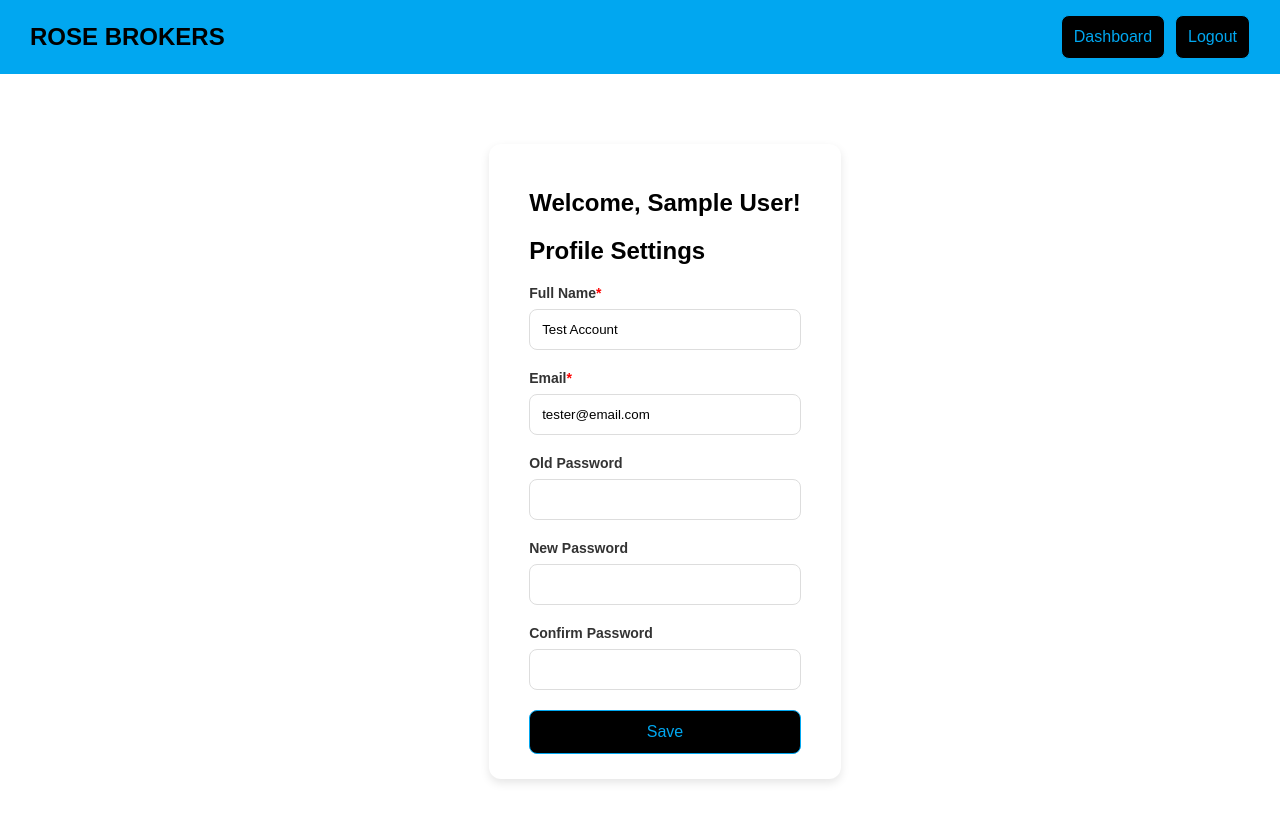
After one commit to Theo-Asamp/Mortgage-Quotation-System, a PHP site: page /settings.php in a window 1280 px wide. The commit adds this page. Run offline with PHP 8.4, Linux system fonts and the light colour scheme; the visitor is signed in with stand-in values (Sample User, id 1); data comes from the database, SQL or seed files in the repository; both versions use the stored data as it was after the commit.

Commit message:
Adding Profile Settings

```diff
--- a/dashboard.php
+++ b/dashboard.php
@@ -25,10 +25,8 @@ if (!isset($_SESSION['user_id'])) {
 
     <header class="navbar">
         <h1 class="navbar__title">ROSE BROKERS</h1>
-        <ul>
-            <li><class="dropbox">
-        </ul>
         <div class="navbar__buttons">
+            <a href="settings.php"><button class="btn btn--register">Account Settings</button></a>
             <a href="logout.php"><button class="btn btn--register">Logout</button></a>
         </div>
     </header>
--- /dev/null
+++ b/settings.php
@@ -0,0 +1,124 @@
+<?php
+session_start();
+include 'db.php';
+
+// Redirect if not logged in
+if (!isset($_SESSION['user_id'])) {
+    header("Location: login.php");
+    exit();
+}
+
+// Fetch current user data
+$user_id = $_SESSION['user_id'];
+$stmt = $conn->prepare("SELECT FullName, Email FROM Users WHERE UserId = ?");
+$stmt->execute([$user_id]);
+$user = $stmt->fetch(PDO::FETCH_ASSOC);
+
+if ($_SERVER["REQUEST_METHOD"] == "POST") {
+    $fullname = $_POST['FullName'];
+    $email = $_POST['email'];
+    $old_password = $_POST['old_password'];
+    $new_password = $_POST['new_password'];
+    $confirm_password = $_POST['confirm_password'];
+
+    // Check if the email or name is changed
+    $update_query = "UPDATE Users SET FullName = ?, Email = ? WHERE UserId = ?";
+    $update_params = [$fullname, $email, $user_id];
+
+    // Handle password change
+    if (!empty($old_password) && !empty($new_password) && !empty($confirm_password)) {
+        // Fetch current password hash
+        $stmt = $conn->prepare("SELECT Password FROM Users WHERE UserId = ?");
+        $stmt->execute([$user_id]);
+        $user_data = $stmt->fetch(PDO::FETCH_ASSOC);
+
+        if (password_verify($old_password, $user_data['Password'])) {
+            if ($new_password === $confirm_password) {
+                // Hash the new password
+                $hashed_password = password_hash($new_password, PASSWORD_DEFAULT);
+                $update_query = "UPDATE Users SET FullName = ?, Email = ?, Password = ? WHERE UserId = ?";
+                $update_params = [$fullname, $email, $hashed_password, $user_id];
+            } else {
+                $error = "New passwords do not match.";
+            }
+        } else {
+            $error = "Old password is incorrect.";
+        }
+    }
+
+    if (!isset($error)) {
+        try {
+            $stmt = $conn->prepare($update_query);
+            $stmt->execute($update_params);
+
+            // Update session data
+            $_SESSION['fullname'] = $fullname;
+
+            $success = "Profile updated successfully!";
+        } catch (PDOException $e) {
+            $error = "Error: " . $e->getMessage();
+        }
+    }
+}
+?>
+
+<!DOCTYPE html>
+<html lang="en">
+
+<head>
+    <meta charset="UTF-8">
+    <meta name="viewport" content="width=device-width, initial-scale=1.0">
+    <link rel="stylesheet" href="css/global.css" />
+    <title>Rose Mortgages Profile</title>
+</head>
+
+<body>
+
+<header class="navbar">
+    <h1 class="navbar__title">ROSE BROKERS</h1>
+    <div class="navbar__buttons">
+        <a href="dashboard.php"><button class="btn btn--register">Dashboard</button></a>
+        <a href="logout.php"><button class="btn btn--register">Logout</button></a>
+    </div>
+</header>
+
+<section class="intro-section">
+    <div class="intro-section__content">
+        <h1>Welcome, <?php echo htmlspecialchars($_SESSION['fullname']); ?>!</h1>
+        <div class="register-section">
+            <h2>Profile Settings</h2>
+
+            <?php if (isset($error)) echo "<p style='color: red;'>$error</p>"; ?>
+            <?php if (isset($success)) echo "<p style='color: green;'>$success</p>"; ?>
+
+            <form class="login-form" method="POST">
+                <label for="FullName">Full Name<span style="color: red;">*</span></label>
+                <input type="text" id="FullName" name="FullName" value="<?php echo htmlspecialchars($user['FullName']); ?>" required>
+
+                <label for="email">Email<span style="color: red;">*</span></label>
+                <input type="email" id="email" name="email" value="<?php echo htmlspecialchars($user['Email']); ?>" required>
+
+                <label for="old_password">Old Password</label>
+                <input type="password" id="old_password" name="old_password">
+
+                <label for="new_password">New Password</label>
+                <input type="password" id="new_password" name="new_password">
+
+                <label for="confirm_password">Confirm Password</label>
+                <input type="password" id="confirm_password" name="confirm_password">
+
+                <button type="submit" class="btn btn--register">Save</button>
+            </form>
+        </div>
+    </div>
+</section>
+
+<footer class="footer">
+    <p class="footer__text">
+        <a href="/about.html">About</a> | <a href="/privacy.html">Privacy Policy</a> |
+        <a href="/terms.html">Terms of Use</a> | <a href="/contact.html">Contact Us</a>
+    </p>
+</footer>
+
+</body>
+</html>
```
Also changed, not shown: rose-mortgage-database.db.
